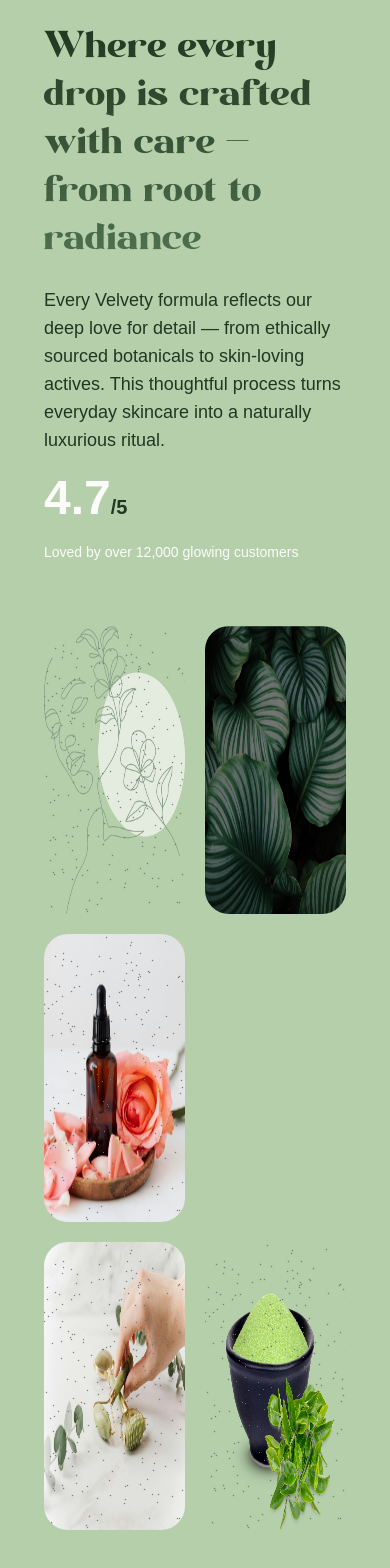
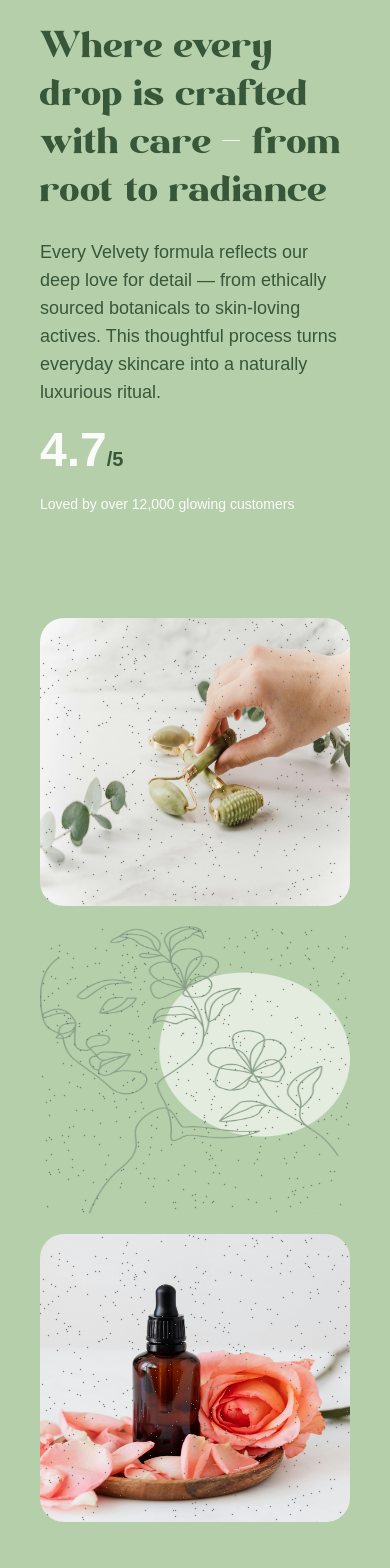
Before and after one commit to 22-vanshika/gsap_velvety, a React (Vite) app: page / in a window 390 px wide. Shown: the part 1998-3566 px from the top of the page. Built offline with nearby package versions, Linux system fonts and the light colour scheme; a web font is replaced by a local one.

Commit message:
Finalize About section

```diff
--- a/src/components/About.jsx
+++ b/src/components/About.jsx
@@ -1,48 +1,36 @@
-import React from "react";
-import gsap from "gsap";
-import { useGSAP } from "@gsap/react";
-import { SplitText } from "gsap/all";
+import gsap from 'gsap';
+import { SplitText} from 'gsap/all'
+import { useGSAP } from '@gsap/react'
 
 const About = () => {
-	useGSAP(() => {
-	//   const titleSplit = SplitText.create("#about h2", {
-	// 	type: "words",
-	//   });
+ useGSAP(() => {
+	const titleSplit = SplitText.create('#about h2', {
+	 type: 'words'
+	})
 
-	  const scrollTimeline = gsap.timeline({
-		scrollTrigger: {
-		  trigger: "#about",
-		  start: "top center",
-		},
-	  });
+	const scrollTimeline = gsap.timeline({
+	 scrollTrigger: {
+		trigger: '#about',
+		start: 'top center'
+	 }
+	})
 
-	  scrollTimeline
-		// .from(titleSplit.words, {
-		//   opacity: 0,
-		//   duration: 1,
-		//   yPercent: 100,
-		//   ease: "expo.out",
-		//   stagger: 0.02,
-		// })
-		.from(
-		  ".top-grid div, .bottom-grid div",
-		  {
-			opacity: 0,
-			duration: 1.5,
-			ease: "power1.inOut",
-			stagger: 0.04,
-		  },
-		  "-=0.5"
-		);
-	});
+	scrollTimeline
+	 .from(titleSplit.words, {
+		opacity: 0, duration: 1, yPercent: 100, ease: 'expo.out', stagger: 0.02
+	})
+	 .from('.top-grid div, .bottom-grid div', {
+		opacity: 0, duration: 1, ease: 'power1.inOut', stagger: 0.04,
+	}, '-=0.5')
+ })
   return (
     <div id="about">
       <div className="mb-16 md:px-0 px-5">
         <div className="content">
           <div className="md:col-span-8">
             <p className="badge">Nature's Finest Blends</p>
-            <h2 className="text-gradient">
-              Where every drop is crafted with care — from root to radiance
+            <h2>
+              Where every drop is crafted with care <span className="text-yellow">-</span> from root to radiance
             </h2>
           </div>
           <div className="sub-content">
@@ -65,15 +53,15 @@
       </div>
 
       <div className="top-grid">
+        <div className="md:col-span-6">
+          <div className="noisy" />
+          <img src="/images/abt3.jpg" alt="grid-img-2" />
+        </div>
         <div className="md:col-span-3">
           <div className="noisy" />
           <img src="/images/abt1.png" alt="grid-img-1" />
         </div>
 
-        <div className="md:col-span-6">
-          <div />
-          <img src="/images/abt2.png" alt="grid-img-2" />
-        </div>
 
         <div className="md:col-span-3">
           <div className="noisy" />
@@ -81,7 +69,7 @@
         </div>
       </div>
 
-      <div className="bottom-grid">
+      {/* <div className="bottom-grid">
         <div className="md:col-span-8">
           <div className="noisy" />
           <img src="/images/abt3.jpg" alt="grid-img-3" />
@@ -91,7 +79,7 @@
           <div className="noisy" />
           <img src="/images/abt4.png" alt="grid-img-4" />
         </div>
-      </div>
+      </div> */}
     </div>
   );
 };
--- a/src/index.css
+++ b/src/index.css
@@ -22,7 +22,7 @@
 body {
     width: 100%;
     background-color:#b5cfab;
-    color: #213721;
+    color: #385738;
     scroll-behavior: smooth;
     overflow-x: hidden;
 }
@@ -189,7 +189,7 @@
     }
 
     #about {
-        @apply min-h-screen py-24 xl:px-16 md:px-3 px-6 container mx-auto;
+        @apply min-h-screen py-24 px-5 container mx-auto;
 
         .content {
             @apply grid grid-cols-1 lg:grid-cols-12 gap-5;
@@ -220,7 +220,7 @@
         }
 
         .top-grid {
-            @apply  grid grid-cols-2 md:grid-cols-12 xl:grid-cols-12 gap-5 mb-5 md:px-0 px-5 ;
+            @apply  grid grid-cols-1 md:grid-cols-12 xl:grid-cols-12 gap-5 mb-5 md:px-0 px-5 py-10;
 
             > div {
                 @apply rounded-3xl overflow-hidden h-72 relative;
```
